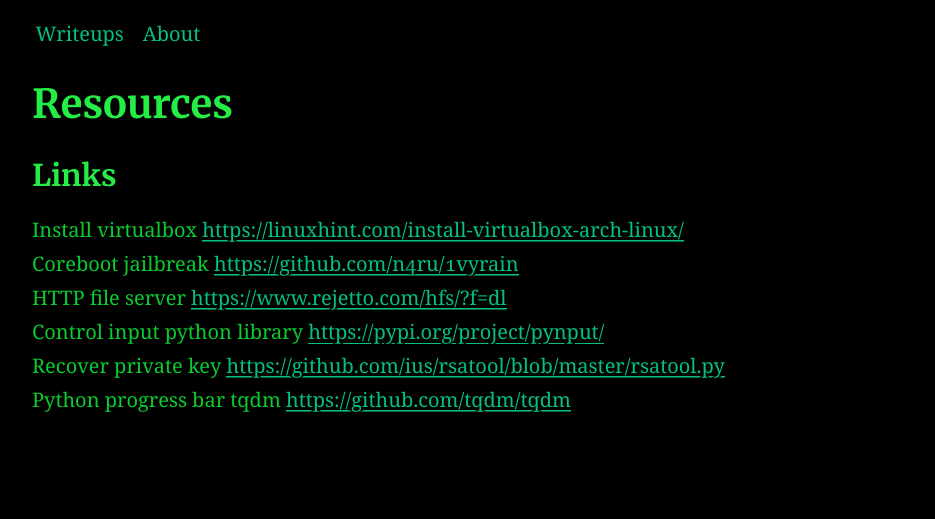
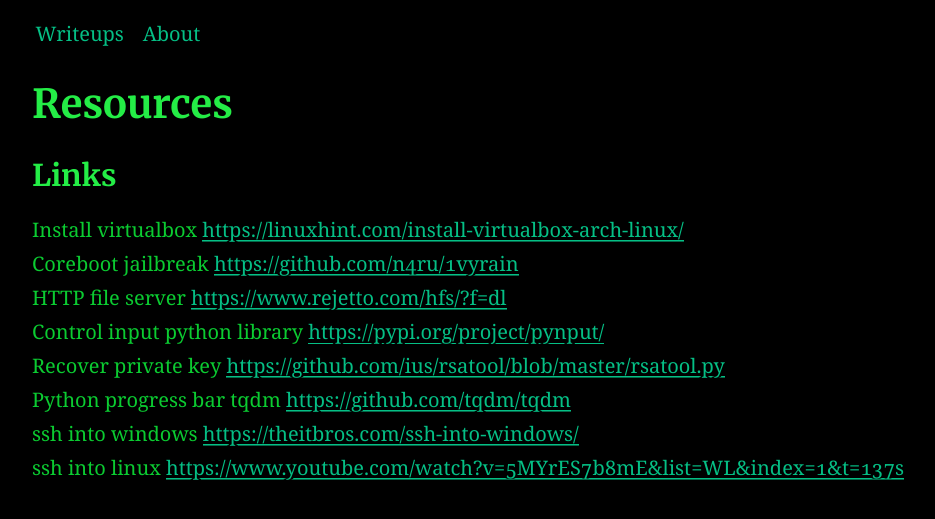
Before and after one commit to AC01010/Connor-McCartney.github.io, a Jekyll site: the page built from _posts/2015-05-27-resources.md, in a window 1280 px wide. Shown: the top 519 px of the page, without its empty margins (32-967 px from the left). Built offline with Jekyll 4.4.1, drawn with Linux system fonts in a browser that asks for light colours.

Commit message:
Update 2015-05-27-resources.md

```diff
--- a/_posts/2015-05-27-resources.md
+++ b/_posts/2015-05-27-resources.md
@@ -13,3 +13,5 @@
 Control input python library <https://pypi.org/project/pynput/> <br>
 Recover private key <https://github.com/ius/rsatool/blob/master/rsatool.py> <br>
 Python progress bar tqdm <https://github.com/tqdm/tqdm> <br>
+ssh into windows <https://theitbros.com/ssh-into-windows/> <br>
+ssh into linux <https://www.youtube.com/watch?v=5MYrES7b8mE&list=WL&index=1&t=137s> <br>
```
